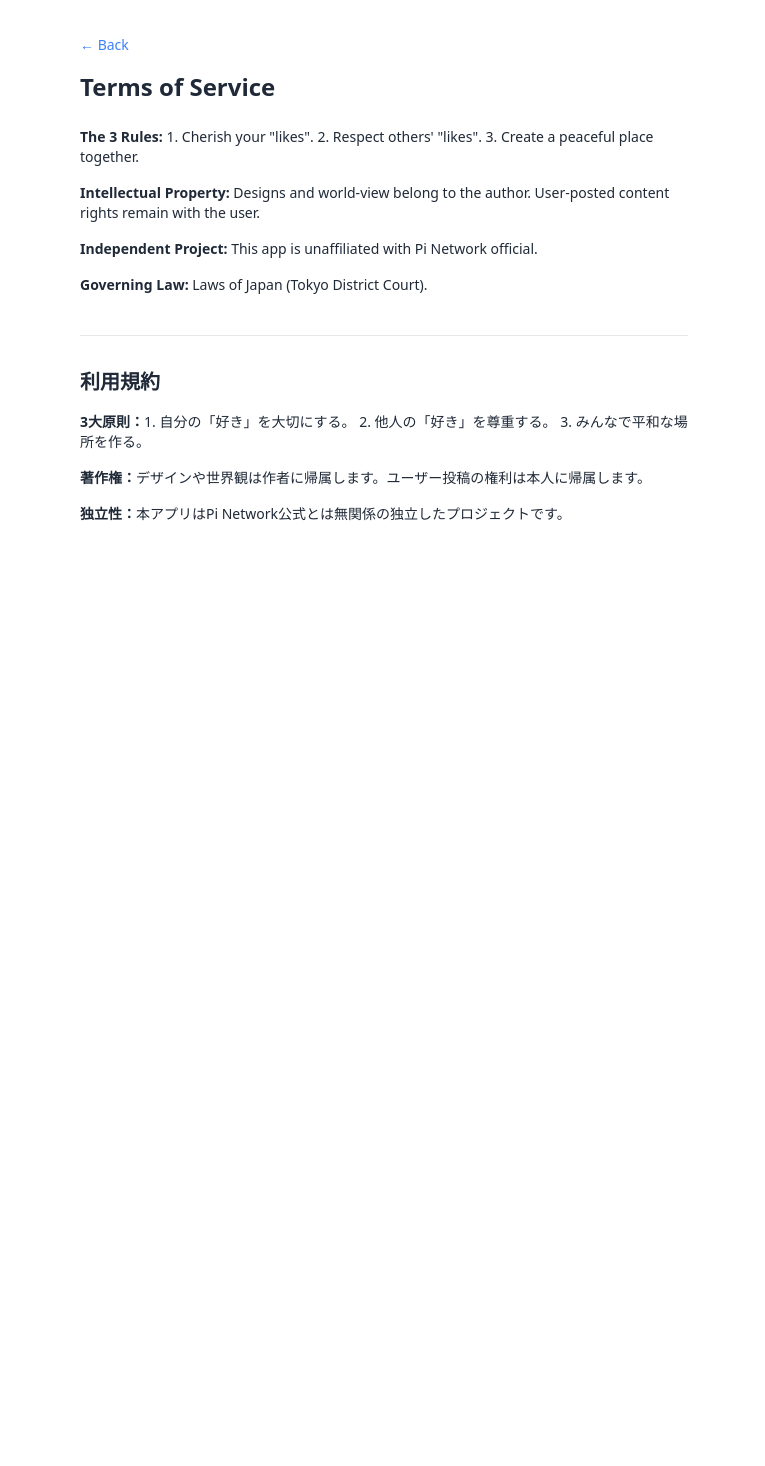
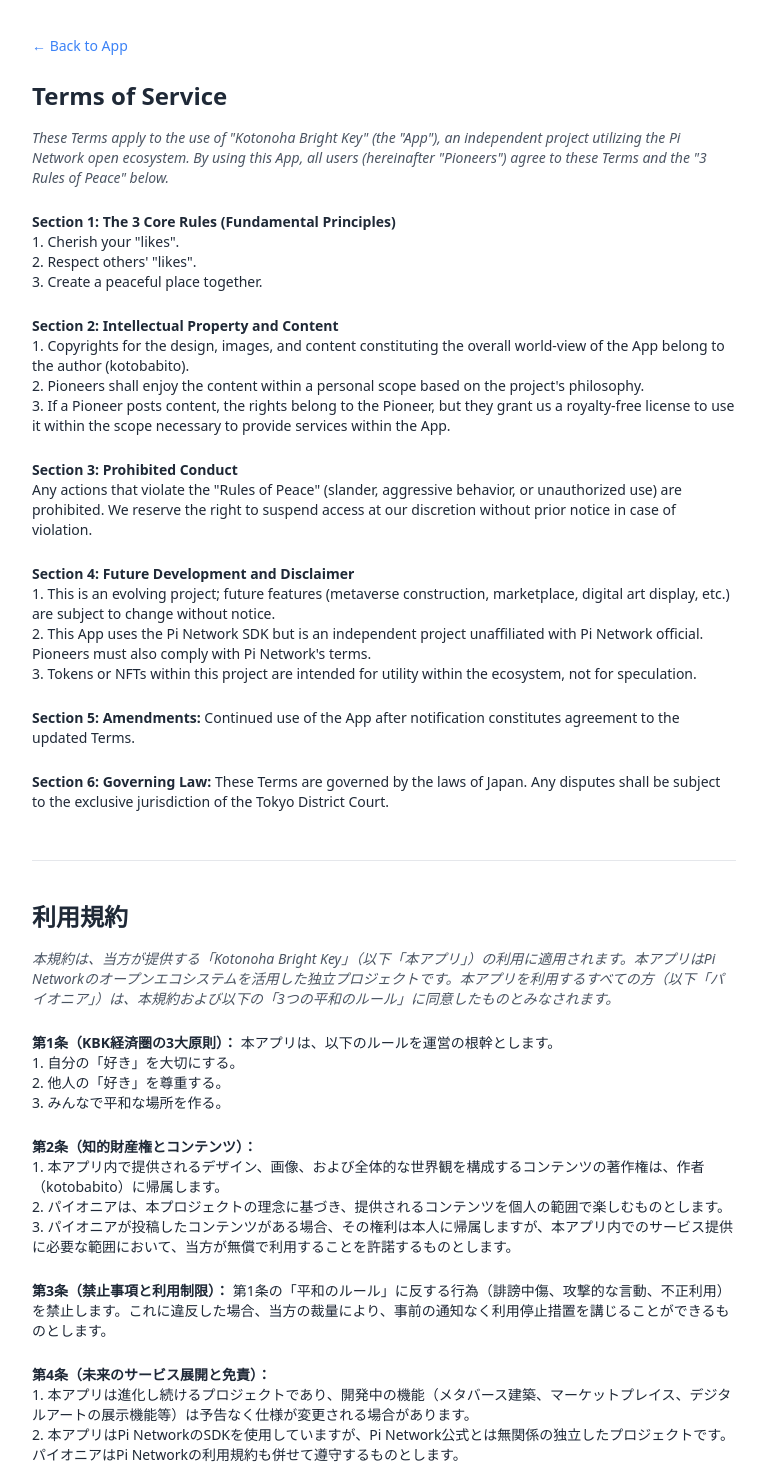
Before and after one commit to kotobabitokuma-stack/New-Zen-Verse-Flip, a Next.js app in the folder zen-verse-flip/: page /terms in a window 1280 px wide. Shown: the top 1466 px of the page, without its empty margins (256-1021 px from the left). Before the commit the page ends 800 px from the top, so only its background shows below. Built offline with nearby package versions, Linux system fonts and the light colour scheme.

Commit message:
Update legal docs

```diff
--- a/zen-verse-flip/src/app/privacy/page.js
+++ b/zen-verse-flip/src/app/privacy/page.js
@@ -3,28 +3,52 @@
 
 export default function PrivacyPage() {
   return (
-    <div className="min-h-screen bg-white text-gray-800 p-8 font-sans max-w-2xl mx-auto">
-      <Link href="/" className="text-blue-500 text-sm mb-4 inline-block">← Back</Link>
-      <h1 className="text-2xl font-bold mb-6">Privacy Policy</h1>
+    <div className="min-h-screen bg-white text-gray-800 p-8 font-sans max-w-3xl mx-auto leading-relaxed">
+      <Link href="/" className="text-blue-500 text-sm mb-6 inline-block hover:underline">← Back to App</Link>
 
-      {/* English */}
-      <section className="mb-10 text-sm space-y-4">
-        <p>This Privacy Policy describes how <strong>kotobabito</strong> handles user information for "Kotonoha Bright Key".</p>
-        <p><strong>1. Information We Collect:</strong> We collect minimal information through the Pi Network SDK: Username, Unique ID (UID), and Wallet Address (only for future specific features).</p>
-        <p><strong>2. Purpose:</strong> For identification, KBK utility, and safety.</p>
-        <p><strong>3. Protection:</strong> Managed strictly. Contact: <strong>kotobabito.kuma@gmail.com</strong></p>
-      </section>
+      {/* English Section */}
+      <h1 className="text-2xl font-bold mb-4">Privacy Policy</h1>
+      <p className="text-sm mb-6 italic text-gray-600">This policy is effective as of February 2026 and may be updated. Please check for the latest version.</p>
 
-      <hr className="my-8" />
+      <div className="space-y-6 text-sm mb-12">
+        <p>This Privacy Policy describes how <strong>kotobabito</strong> ("we," "us," or "our") handles user information for the "Kotonoha Bright Key" project (the "App").</p>
 
-      {/* 日本語 */}
-      <section className="text-sm space-y-4">
-        <h2 className="text-xl font-bold">プライバシーポリシー</h2>
-        <p>作者：<strong>kotobabito</strong>が提供する「Kotonoha Bright Key」における情報の取り扱いを定めます。</p>
-        <p><strong>第1条：</strong>ユーザーネーム、UID、および将来的な連携時のウォレットアドレスを必要最小限に取得します。</p>
-        <p><strong>第2条：</strong>パイオニアの識別、KBKユーティリティ提供のために使用します。</p>
-        <p><strong>第3条：</strong>管理窓口：<strong>kotobabito.kuma@gmail.com</strong></p>
-      </section>
+        <p><strong>1. Information We Collect:</strong> We collect minimal information through the Pi Network SDK: Pi Network Username, Unique ID (UID), and Wallet Address (Only if the Pioneer explicitly uses payment or blockchain integration features in the future).</p>
+
+        <p><strong>2. Purpose of Use:</strong> Collected information is used for the following utilities:
+          <br />1. Identifying Pioneers and providing a personalized experience.
+          <br />2. Facilitating future KBK token distributions and NFT ownership verification (as utility functions).
+          <br />3. Preventing unauthorized use to maintain a safe and peaceful community.
+        </p>
+
+        <p><strong>3. Future Blockchain Integration:</strong> This project may integrate blockchain technology (KBK tokens, NFTs, etc.) in the future. In such cases, and only with the Pioneer's explicit consent, we may refer to public wallet information to reflect services such as NFT displays or marketplace functions. We will never provide your information to third parties without consent.</p>
+
+        <p><strong>4. Data Protection and Rights:</strong> We strictly manage collected information and take appropriate measures to prevent leaks. Pioneers may request to view, correct, or delete their information by contacting: <strong>kotobabito.kuma@gmail.com</strong></p>
+      </div>
+
+      <hr className="my-10" />
+
+      {/* 日本語セクション */}
+      <h1 className="text-2xl font-bold mb-4 mt-10">プライバシーポリシー</h1>
+      <p className="text-sm mb-6 italic text-gray-600">本ポリシーは、作者：kotobabito（以下「当方」）が提供するプロジェクト「Kotonoha Bright Key」（以下「本アプリ」）における、利用者情報の取り扱いを定めるものです。本ポリシーは随時更新される可能性があります。最新版をご確認ください。</p>
+
+      <div className="space-y-6 text-sm">
+        <p><strong>第1条（取得する情報）：</strong> 本アプリでは、Pi Network SDKを通じて、必要最小限の以下の情報を取得します。
+          <br />・Pi Network ユーザーネーム
+          <br />・ユニークID（UID）
+          <br />・ウォレットアドレス（将来的に決済機能、またはブロックチェーン連携機能をパイオニアが明示的に利用した場合のみ）
+        </p>
+
+        <p><strong>第2条（利用目的）：</strong> 取得した情報は、以下のユーティリティ提供のために使用します。
+          <br />1. パイオニアの識別およびパーソナライズされた体験の提供。
+          <br />2. 今後展開予定のKBKトークン付与、およびNFT所有権の確認（ユーティリティとしての活用）。
+          <br />3. 安全で平和なコミュニティ維持のための不正利用防止。
+        </p>
+
+        <p><strong>第3条（将来的なデータの連携）：</strong> 本プロジェクトは将来的にブロックチェーン技術（KBKトークン、NFT等）を統合する可能性があります。その際、パイオニアが明示的に同意した場合に限り、公開されているウォレット情報を参照し、サービス（NFTの展示、マーケットプレイス機能等）に反映させる場合があります。取得した情報を本人の同意なく第三者に提供することはありません。</p>
+
+        <p><strong>第4条（データの保護と権利）：</strong> 当方は、取得した情報を厳格に管理し、漏洩防止のための適切な措置を講じます。パイオニアは、自身の情報の確認・訂正・削除を請求することができます。これらの請求は、本アプリ公式の連絡窓口（kotobabito.kuma@gmail.com）にて受け付けます。</p>
+      </div>
     </div>
   );
 }
--- a/zen-verse-flip/src/app/terms/page.js
+++ b/zen-verse-flip/src/app/terms/page.js
@@ -3,27 +3,71 @@
 
 export default function TermsPage() {
   return (
-    <div className="min-h-screen bg-white text-gray-800 p-8 font-sans max-w-2xl mx-auto">
-      <Link href="/" className="text-blue-500 text-sm mb-4 inline-block">← Back</Link>
-      <h1 className="text-2xl font-bold mb-6">Terms of Service</h1>
+    <div className="min-h-screen bg-white text-gray-800 p-8 font-sans max-w-3xl mx-auto leading-relaxed">
+      <Link href="/" className="text-blue-500 text-sm mb-6 inline-block hover:underline">← Back to App</Link>
 
-      {/* English */}
-      <section className="mb-10 text-sm space-y-4">
-        <p><strong>The 3 Rules:</strong> 1. Cherish your "likes". 2. Respect others' "likes". 3. Create a peaceful place together.</p>
-        <p><strong>Intellectual Property:</strong> Designs and world-view belong to the author. User-posted content rights remain with the user.</p>
-        <p><strong>Independent Project:</strong> This app is unaffiliated with Pi Network official.</p>
-        <p><strong>Governing Law:</strong> Laws of Japan (Tokyo District Court).</p>
-      </section>
+      {/* English Section */}
+      <h1 className="text-2xl font-bold mb-4">Terms of Service</h1>
+      <p className="text-sm mb-6 italic text-gray-600">These Terms apply to the use of "Kotonoha Bright Key" (the "App"), an independent project utilizing the Pi Network open ecosystem. By using this App, all users (hereinafter "Pioneers") agree to these Terms and the "3 Rules of Peace" below.</p>
 
-      <hr className="my-8" />
+      <div className="space-y-6 text-sm mb-12">
+        <p><strong>Section 1: The 3 Core Rules (Fundamental Principles)</strong>
+          <br />1. Cherish your "likes".
+          <br />2. Respect others' "likes".
+          <br />3. Create a peaceful place together.
+        </p>
 
-      {/* 日本語 */}
-      <section className="text-sm space-y-4">
-        <h2 className="text-xl font-bold">利用規約</h2>
-        <p><strong>3大原則：</strong>1. 自分の「好き」を大切にする。 2. 他人の「好き」を尊重する。 3. みんなで平和な場所を作る。</p>
-        <p><strong>著作権：</strong>デザインや世界観は作者に帰属します。ユーザー投稿の権利は本人に帰属します。</p>
-        <p><strong>独立性：</strong>本アプリはPi Network公式とは無関係の独立したプロジェクトです。</p>
-      </section>
+        <p><strong>Section 2: Intellectual Property and Content</strong>
+          <br />1. Copyrights for the design, images, and content constituting the overall world-view of the App belong to the author (kotobabito).
+          <br />2. Pioneers shall enjoy the content within a personal scope based on the project's philosophy.
+          <br />3. If a Pioneer posts content, the rights belong to the Pioneer, but they grant us a royalty-free license to use it within the scope necessary to provide services within the App.
+        </p>
+
+        <p><strong>Section 3: Prohibited Conduct</strong>
+          <br />Any actions that violate the "Rules of Peace" (slander, aggressive behavior, or unauthorized use) are prohibited. We reserve the right to suspend access at our discretion without prior notice in case of violation.
+        </p>
+
+        <p><strong>Section 4: Future Development and Disclaimer</strong>
+          <br />1. This is an evolving project; future features (metaverse construction, marketplace, digital art display, etc.) are subject to change without notice.
+          <br />2. This App uses the Pi Network SDK but is an independent project unaffiliated with Pi Network official. Pioneers must also comply with Pi Network's terms.
+          <br />3. Tokens or NFTs within this project are intended for utility within the ecosystem, not for speculation.
+        </p>
+
+        <p><strong>Section 5: Amendments:</strong> Continued use of the App after notification constitutes agreement to the updated Terms.</p>
+        <p><strong>Section 6: Governing Law:</strong> These Terms are governed by the laws of Japan. Any disputes shall be subject to the exclusive jurisdiction of the Tokyo District Court.</p>
+      </div>
+
+      <hr className="my-10" />
+
+      {/* 日本語セクション */}
+      <h1 className="text-2xl font-bold mb-4 mt-10">利用規約</h1>
+      <p className="text-sm mb-6 italic text-gray-600">本規約は、当方が提供する「Kotonoha Bright Key」（以下「本アプリ」）の利用に適用されます。本アプリはPi Networkのオープンエコシステムを活用した独立プロジェクトです。本アプリを利用するすべての方（以下「パイオニア」）は、本規約および以下の「3つの平和のルール」に同意したものとみなされます。</p>
+
+      <div className="space-y-6 text-sm">
+        <p><strong>第1条（KBK経済圏の3大原則）：</strong> 本アプリは、以下のルールを運営の根幹とします。
+          <br />1. 自分の「好き」を大切にする。
+          <br />2. 他人の「好き」を尊重する。
+          <br />3. みんなで平和な場所を作る。
+        </p>
+
+        <p><strong>第2条（知的財産権とコンテンツ）：</strong>
+          <br />1. 本アプリ内で提供されるデザイン、画像、および全体的な世界観を構成するコンテンツの著作権は、作者（kotobabito）に帰属します。
+          <br />2. パイオニアは、本プロジェクトの理念に基づき、提供されるコンテンツを個人の範囲で楽しむものとします。
+          <br />3. パイオニアが投稿したコンテンツがある場合、その権利は本人に帰属しますが、本アプリ内でのサービス提供に必要な範囲において、当方が無償で利用することを許諾するものとします。
+        </p>
+
+        <p><strong>第3条（禁止事項と利用制限）：</strong> 第1条の「平和のルール」に反する行為（誹謗中傷、攻撃的な言動、不正利用）を禁止します。これに違反した場合、当方の裁量により、事前の通知なく利用停止措置を講じることができるものとします。</p>
+
+        <p><strong>第4条（未来のサービス展開と免責）：</strong>
+          <br />1. 本アプリは進化し続けるプロジェクトであり、開発中の機能（メタバース建築、マーケットプレイス、デジタルアートの展示機能等）は予告なく仕様が変更される場合があります。
+          <br />2. 本アプリはPi NetworkのSDKを使用していますが、Pi Network公式とは無関係の独立したプロジェクトです。パイオニアはPi Networkの利用規約も併せて遵守するものとします。
+          <br />3. 本プロジェクトにおけるトークンやNFTは、投機を目的としたものではなく、エコシステム内での実用性（ユーティリティ）を目的としています。
+        </p>
+
+        <p><strong>第5条（規約の変更）：</strong> 本規約およびプライバシーポリシーは、必要に応じて変更される場合があります。継続利用をもって同意とみなします。</p>
+
+        <p><strong>第6条（準拠法・管轄裁判所）：</strong> 本規約は日本法に準拠し、東京地方裁判所を第一審の専属的合意管轄裁判所とします。</p>
+      </div>
     </div>
   );
 }
```
